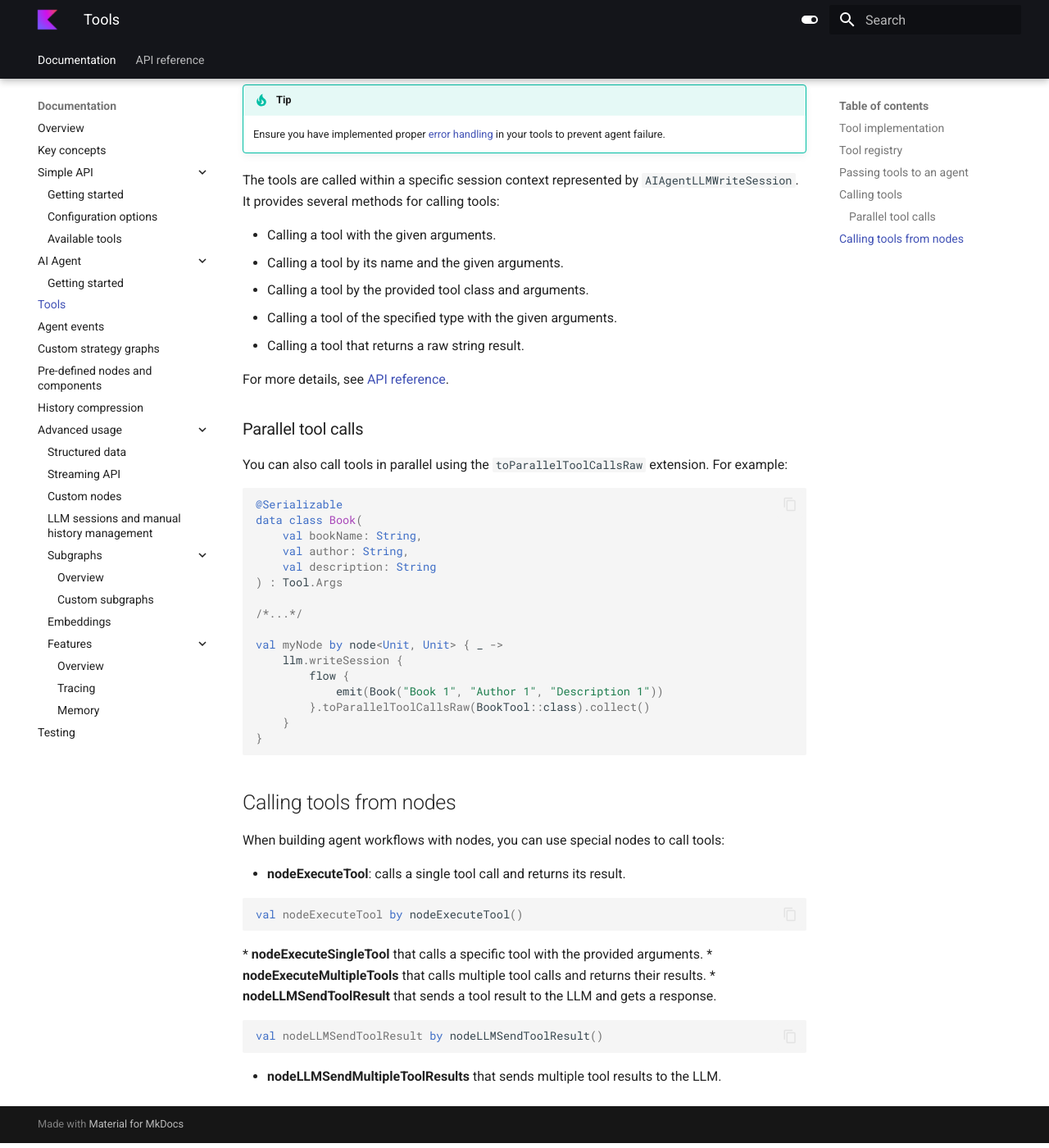
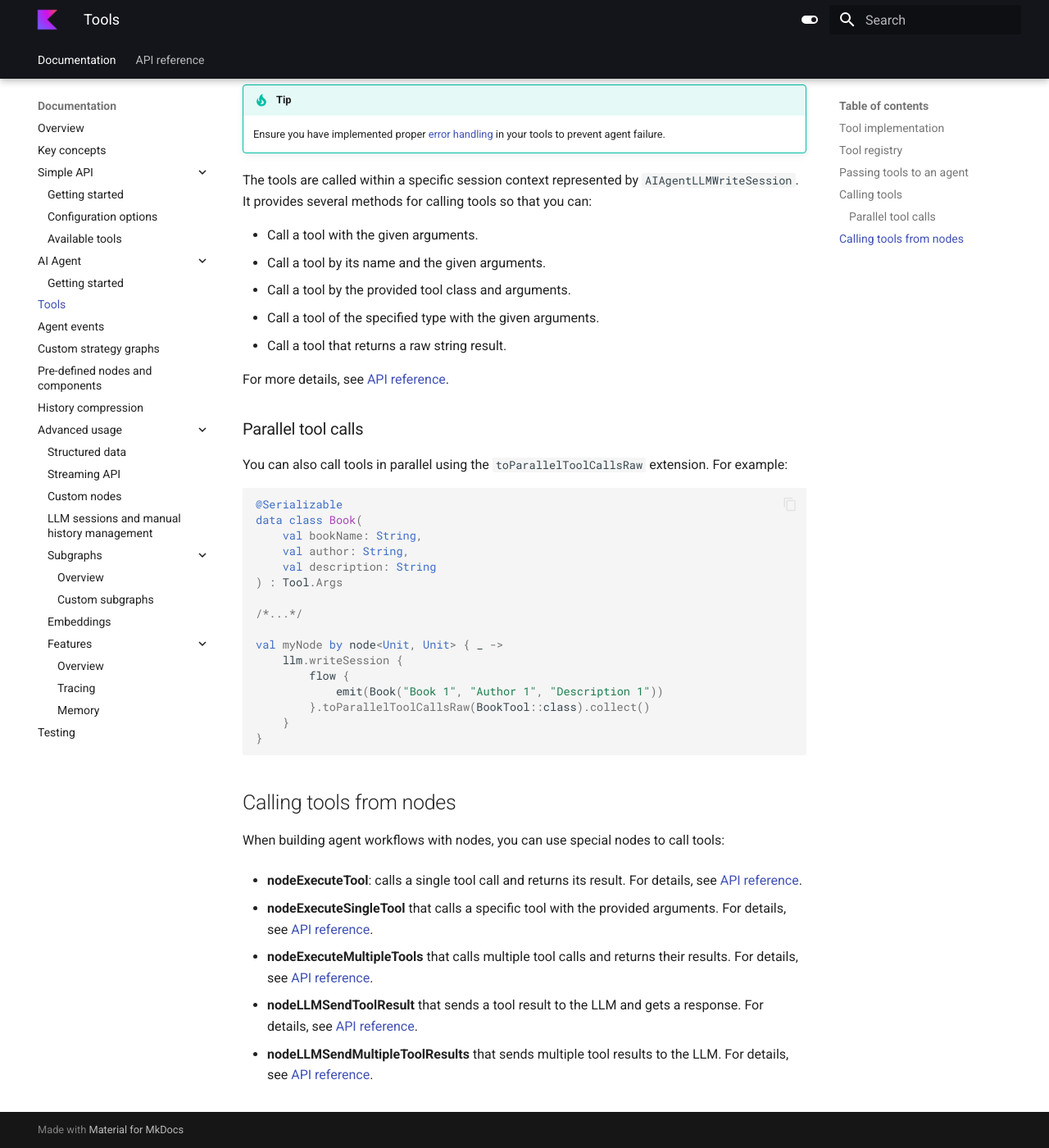
Before and after one commit to JetBrains/koog-docs, an MkDocs documentation site: the page built from docs/tools.md, in a window 1280 px wide and 1400 px high, scrolled down 3092 px. Shown: the whole window at 82% size. Built offline with MkDocs 1.6.1 and Material for MkDocs 9.7.7, drawn with Linux system fonts in a browser that asks for light colours.

Commit message:
Add links to API reference

````diff
--- a/docs/tools.md
+++ b/docs/tools.md
@@ -135,13 +135,13 @@ agent environment.
     Ensure you have implemented proper [error handling](agent-events.md) in your tools to prevent agent failure.
 
 The tools are called within a specific session context represented by `AIAgentLLMWriteSession`.
-It provides several methods for calling tools:
+It provides several methods for calling tools so that you can:
 
-- Calling a tool with the given arguments.
-- Calling a tool by its name and the given arguments.
-- Calling a tool by the provided tool class and arguments.
-- Calling a tool of the specified type with the given arguments.
-- Calling a tool that returns a raw string result.
+- Call a tool with the given arguments.
+- Call a tool by its name and the given arguments.
+- Call a tool by the provided tool class and arguments.
+- Call a tool of the specified type with the given arguments.
+- Call a tool that returns a raw string result.
 
 For more details, see [API reference](https://api.koog.ai/agents/agents-core/ai.koog.agents.core.agent.session/-a-i-agent-l-l-m-write-session/index.html).
 
@@ -172,17 +172,12 @@ val myNode by node<Unit, Unit> { _ ->
 
 When building agent workflows with nodes, you can use special nodes to call tools:
 
-* **nodeExecuteTool**: calls a single tool call and returns its result.
+* **nodeExecuteTool**: calls a single tool call and returns its result. For details, see [API reference](https://api.koog.ai/agents/agents-core/ai.koog.agents.core.dsl.extension/node-execute-tool.html).
 
-```kotlin
-val nodeExecuteTool by nodeExecuteTool()
-```
-* **nodeExecuteSingleTool** that calls a specific tool with the provided arguments.
-* **nodeExecuteMultipleTools** that calls multiple tool calls and returns their results.
-* **nodeLLMSendToolResult** that sends a tool result to the LLM and gets a response.
+* **nodeExecuteSingleTool** that calls a specific tool with the provided arguments. For details, see [API reference](https://api.koog.ai/agents/agents-core/ai.koog.agents.core.dsl.extension/node-execute-single-tool.html).
 
-```kotlin
-val nodeLLMSendToolResult by nodeLLMSendToolResult()
-```
+* **nodeExecuteMultipleTools** that calls multiple tool calls and returns their results. For details, see [API reference](https://api.koog.ai/agents/agents-core/ai.koog.agents.core.dsl.extension/node-execute-multiple-tools.html).
 
-* **nodeLLMSendMultipleToolResults** that sends multiple tool results to the LLM.
+* **nodeLLMSendToolResult** that sends a tool result to the LLM and gets a response. For details, see [API reference](https://api.koog.ai/agents/agents-core/ai.koog.agents.core.dsl.extension/node-l-l-m-send-tool-result.html).
+
+* **nodeLLMSendMultipleToolResults** that sends multiple tool results to the LLM. For details, see [API reference](https://api.koog.ai/agents/agents-core/ai.koog.agents.core.dsl.extension/node-l-l-m-send-multiple-tool-results.html).
````
